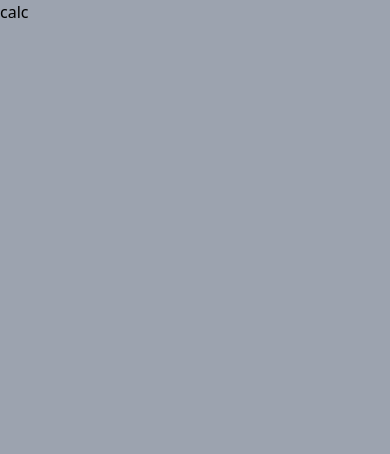
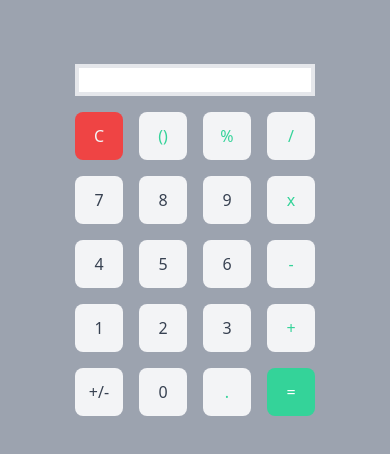
Before and after one commit to elamuhombe/js-projects, a website: page 1.0 calculator/index.html in a window 390 px wide. Drawn offline with nearby package versions, Linux system fonts and the light colour scheme.

Commit message:
style: Add styles to the buttons

```diff
--- a/1.0 calculator/index.html
+++ b/1.0 calculator/index.html
@@ -4,15 +4,45 @@
     <meta charset="UTF-8">
     <meta name="viewport" content="width=device-width, initial-scale=1.0">
     <title>Calculator</title>
-    <!-- <link href="dist/output.css" rel="stylesheet"> -->
+    <link href="src/css/styles.css" rel="stylesheet">
     <link href="https://cdn.jsdelivr.net/npm/tailwindcss@2.2.19/dist/tailwind.min.css" rel="stylesheet">
+    <script src="https://cdnjs.cloudflare.com/ajax/libs/material-ui/5.2.5/material-icons.min.js" integrity="sha512-XfuDEpFh9aQ+UbYG+Mq7N3dP6Y0MN/GcBwvBCm7mOXsp4YlX8pN+OPWqqMof4xL2QG03aLbzEBW2bNBB0sYGGw==" crossorigin="anonymous" referrerpolicy="no-referrer"></script>
+</head>
+<body class="bg-gray-400 mt-16 flex items-center justify-center md:hidden">
+   <form class="form-container">
+    <div>     <!-- Input field to display the result -->
+        <input type="text" class="mb-4 border-4 bg-orange-500 w-full" readonly /></div>
 
-</head>
-<body class="bg-gray-400 md:bg-white">
-    <div>
-        <h1>calc</h1>
+
+
+        <div class="grid grid-cols-4 gap-4">
+            <button onclick="appendToDisplay('c')" class="btn w-12 h-12 bg-red-500 text-gray-100 rounded-lg">C</button>
+            <button onclick="appendToDisplay('()')" class="btn w-12 h-12 bg-gray-100 text-green-400 rounded-lg">()</button>
+            <button onclick="appendToDisplay('%')" class="btn w-12 h-12 bg-gray-100 text-green-400 rounded-lg">%</button>
+            <button onclick="appendToDisplay('/')" class="btn w-12 h-12 bg-gray-100 text-green-400 rounded-lg">/</button>
+            <button onclick="appendToDisplay('7')" class="btn w-12 h-12 bg-gray-100 text-gray-700 rounded-lg">7</button>
+            <button onclick="appendToDisplay('8')" class="btn w-12 h-12 bg-gray-100 text-gray-700 rounded-lg">8</button>
+            <button onclick="appendToDisplay('9')" class="btn w-12 h-12 bg-gray-100 text-gray-700 rounded-lg">9</button>
+            <button onclick="appendToDisplay('x')" class="btn w-12 h-12 bg-gray-100 text-green-400 rounded-lg">x</button>
+            <button onclick="appendToDisplay('4')" class="btn w-12 h-12 bg-gray-100 text-gray-700 rounded-lg">4</button>
+            <button onclick="appendToDisplay('5')" class="btn w-12 h-12 bg-gray-100 text-gray-700 rounded-lg">5</button>
+            <button onclick="appendToDisplay('6')" class="btn w-12 h-12 bg-gray-100 text-gray-700 rounded-lg ">6</button>
+            <button onclick="appendToDisplay('-')" class="btn w-12 h-12 bg-gray-100 text-green-400 rounded-lg">-</button>
+            <button onclick="appendToDisplay('1')" class="btn w-12 h-12 bg-gray-100 text-gray-700 rounded-lg">1</button>
+            <button onclick="appendToDisplay('2')" class="btn w-12 h-12 bg-gray-100 text-gray-700 rounded-lg">2</button>
+            <button onclick="appendToDisplay('3')" class="btn w-12 h-12 bg-gray-100 text-gray-700 rounded-lg">3</button>
+            <button onclick="appendToDisplay('+')" class="btn w-12 h-12 bg-gray-100 text-green-400 rounded-lg">+</button>
+            <button onclick="appendToDisplay('+/-')" class="btn w-12 h-12 bg-gray-100 text-gray-700 rounded-lg">+/-</button>
+            <button onclick="appendToDisplay('0')" class="btn w-12 h-12 bg-gray-100 text-gray-700 rounded-lg">0</button>
+            <button onclick="appendToDisplay('.')" class="btn w-12 h-12 bg-gray-100 text-green-400 rounded-lg">.</button>
+            <button onclick="appendToDisplay('=')" class="btn w-12 h-12 bg-green-400 text-white rounded-lg">=</button>
 
 
     </div>
+    <div>
+
+    </div>
+
+    </form>
 </body>
 </html>
```
